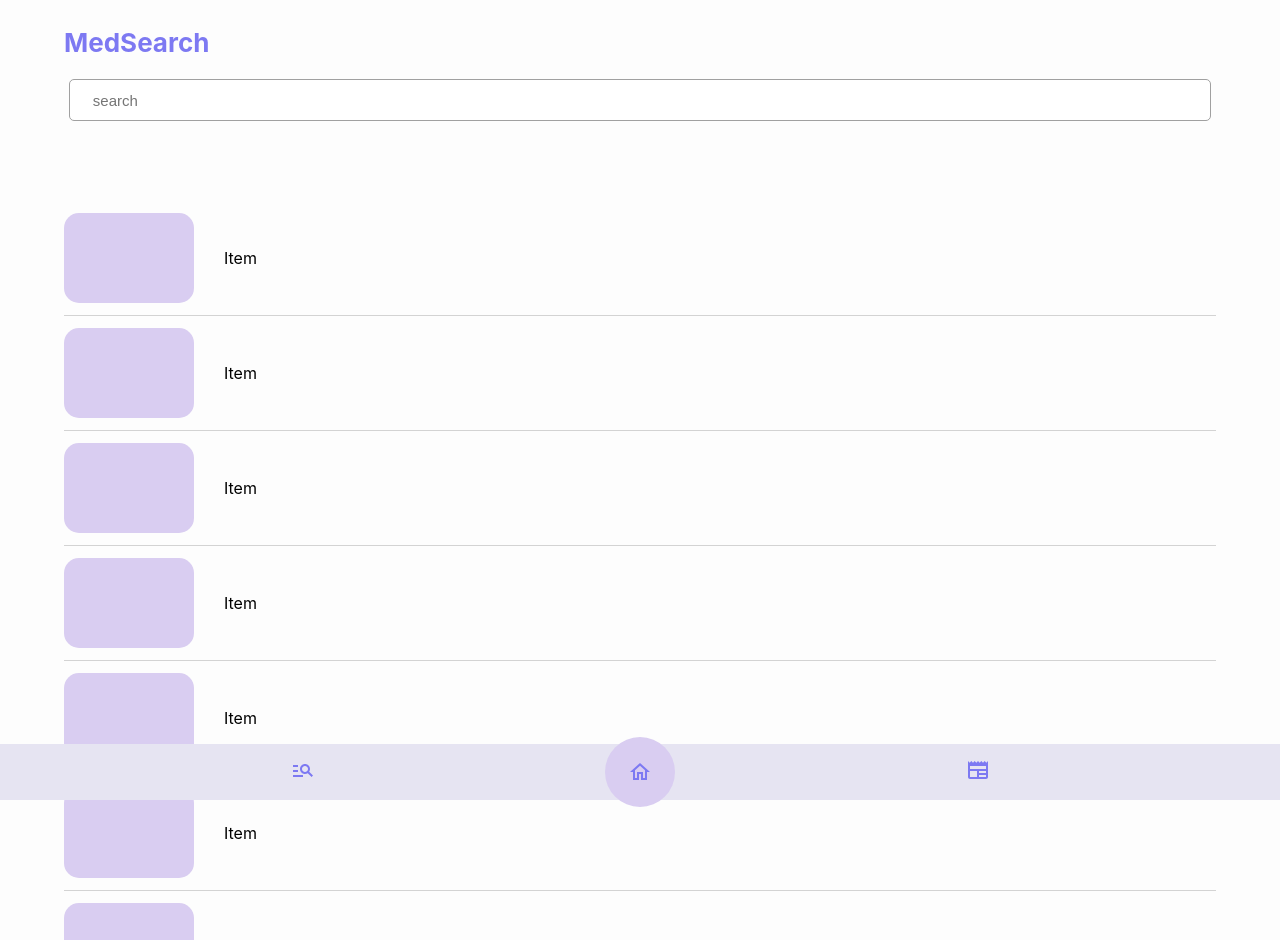
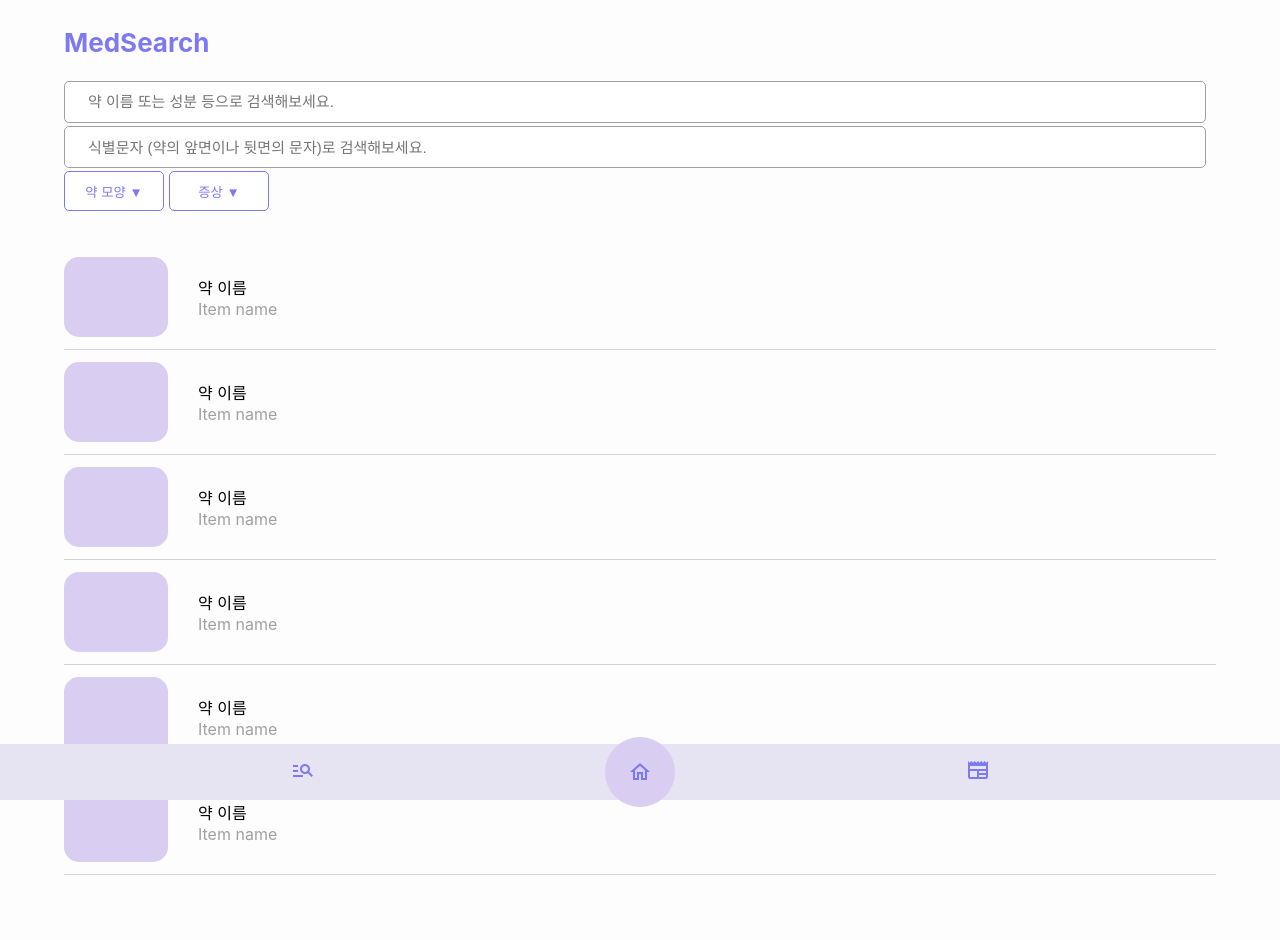
Before and after one commit to yunnb/medi-buddy, a React (Create React App) app: page /medsearch in a window 1280 px wide. Shown: the top 940 px of the page. Built offline with nearby package versions, Linux system fonts and the light colour scheme.

Commit message:
update medSearch

```diff
--- a/src/components/medSearch/ListItem.jsx
+++ b/src/components/medSearch/ListItem.jsx
@@ -1,5 +1,6 @@
 import styled from "styled-components";
 import {
+    BLACK_COLOR, GRAY_COLOR,
     LIGHT_PURPLE_COLOR
 } from "../../constants/colors";
 
@@ -23,12 +24,24 @@ export const ListItem = styled.div`
     border-bottom: 1px solid lightgray;
 
     .item-image {
-        width: 130px;
-        height: 90px;
+        width: 13vh;
+        height: 10vh;
         background-color: ${LIGHT_PURPLE_COLOR};
         border-radius: ${BORDER_RADIUS};
     }
-    .item-name {
+`;
+
+export const ListItemName = styled.div`
+    display: flex;
+    flex-direction: column;
+    justify-content: flex-start;
+
+    .item-name-kr {
         margin-left: 30px;
     }
+
+    .item-name-en {
+        margin-left: 30px;
+        color: ${GRAY_COLOR};
+    }
 `;
--- a/src/components/medSearch/Search.jsx
+++ b/src/components/medSearch/Search.jsx
@@ -15,25 +15,14 @@ const BORDER_RADIUS = `5px`;
 
 export const SearchWrapper = styled.div`
     width: 90%;
+    height: 150px;
 
     display: flex;
-    flex-direction: row;
+    flex-direction: column;
     justify-content: space-around;
 
     background-color: ${LIGHT_GRAY_COLOR};
-    margin-bottom: 10vh;
-
-`;
-
-
-export const SearchButton = styled.button `
-    width: 80px;
-    height: 40px;
-
-    background-color : ${WHITE_COLOR};
-    color: ${DEEP_PURPLE_COLOR};
-    border: 1px solid ${DEEP_PURPLE_COLOR};
-    border-radius: ${BORDER_RADIUS};
+    margin-bottom: 2vh;
 
 `;
 
@@ -48,3 +37,24 @@ export const SearchInput = styled.input`
 
     font-size: 15px;
 `;
+
+export const SearchButtonWrapper = styled.div`
+    width: 300px;
+    display: flex;
+    flex-direction: row;
+    justify-content: flex-start;
+
+    margin-bottom: 2vh;
+`;
+
+export const SearchButton = styled.button `
+    width: 100px;
+    height: 40px;
+    margin-right: 5px;
+
+    background-color : ${WHITE_COLOR};
+    color: ${DEEP_PURPLE_COLOR};
+    border: 1px solid ${DEEP_PURPLE_COLOR};
+    border-radius: ${BORDER_RADIUS};
+
+`;
--- a/src/pages/MedSearch.js
+++ b/src/pages/MedSearch.js
@@ -4,8 +4,8 @@ import {
     TitleWrapper,
     Title,
 } from "../components/common/commonComponents";
-import {SearchInput, SearchWrapper} from "../components/medSearch/Search";
-import {ListWrapper, ListItem} from "../components/medSearch/ListItem";
+import {SearchButton, SearchButtonWrapper, SearchInput, SearchWrapper} from "../components/medSearch/Search";
+import {ListWrapper, ListItem, ListItemName} from "../components/medSearch/ListItem";
 
 class MedSearch extends React.Component{
 
@@ -20,43 +20,57 @@ class MedSearch extends React.Component{
                     <Title>MedSearch</Title>
                 </TitleWrapper>
                 <SearchWrapper>
-                    <SearchInput placeholder="search"></SearchInput>
+                    <SearchInput placeholder="약 이름 또는 성분 등으로 검색해보세요."></SearchInput>
+                    {/*식별문자는 약 모양 버튼 누르면 나오게 수정하기*/}
+                    <SearchInput placeholder="식별문자 (약의 앞면이나 뒷면의 문자)로 검색해보세요."></SearchInput>
+                    <SearchButtonWrapper>
+                        <SearchButton>약 모양 ▼</SearchButton>
+                        <SearchButton>증상 ▼</SearchButton>
+                    </SearchButtonWrapper>
                 </SearchWrapper>
                 <ListWrapper>
                     <ListItem>
                         <div className='item-image'></div>
-                        <div className="item-name">Item</div>
+                        <ListItemName>
+                            <div className="item-name-kr">약 이름</div>
+                            <div className="item-name-en">Item name</div>
+                        </ListItemName>
                     </ListItem>
                     <ListItem>
                         <div className='item-image'></div>
-                        <div className="item-name">Item</div>
+                        <ListItemName>
+                            <div className="item-name-kr">약 이름</div>
+                            <div className="item-name-en">Item name</div>
+                        </ListItemName>
                     </ListItem>
                     <ListItem>
                         <div className='item-image'></div>
-                        <div className="item-name">Item</div>
+                        <ListItemName>
+                            <div className="item-name-kr">약 이름</div>
+                            <div className="item-name-en">Item name</div>
+                        </ListItemName>
                     </ListItem>
                     <ListItem>
                         <div className='item-image'></div>
-                        <div className="item-name">Item</div>
+                        <ListItemName>
+                            <div className="item-name-kr">약 이름</div>
+                            <div className="item-name-en">Item name</div>
+                        </ListItemName>
                     </ListItem>
                     <ListItem>
                         <div className='item-image'></div>
-                        <div className="item-name">Item</div>
+                        <ListItemName>
+                            <div className="item-name-kr">약 이름</div>
+                            <div className="item-name-en">Item name</div>
+                        </ListItemName>
                     </ListItem>
                     <ListItem>
                         <div className='item-image'></div>
-                        <div className="item-name">Item</div>
+                        <ListItemName>
+                            <div className="item-name-kr">약 이름</div>
+                            <div className="item-name-en">Item name</div>
+                        </ListItemName>
                     </ListItem>
-                    <ListItem>
-                        <div className='item-image'></div>
-                        <div className="item-name">Item</div>
-                    </ListItem>
-                    <ListItem>
-                        <div className='item-image'></div>
-                        <div className="item-name">Item</div>
-                    </ListItem>
-
-
                 </ListWrapper>
 
             </WholeWrapper>
@@ -66,5 +80,4 @@ class MedSearch extends React.Component{
 }
 
 
-
 export default MedSearch;
```
